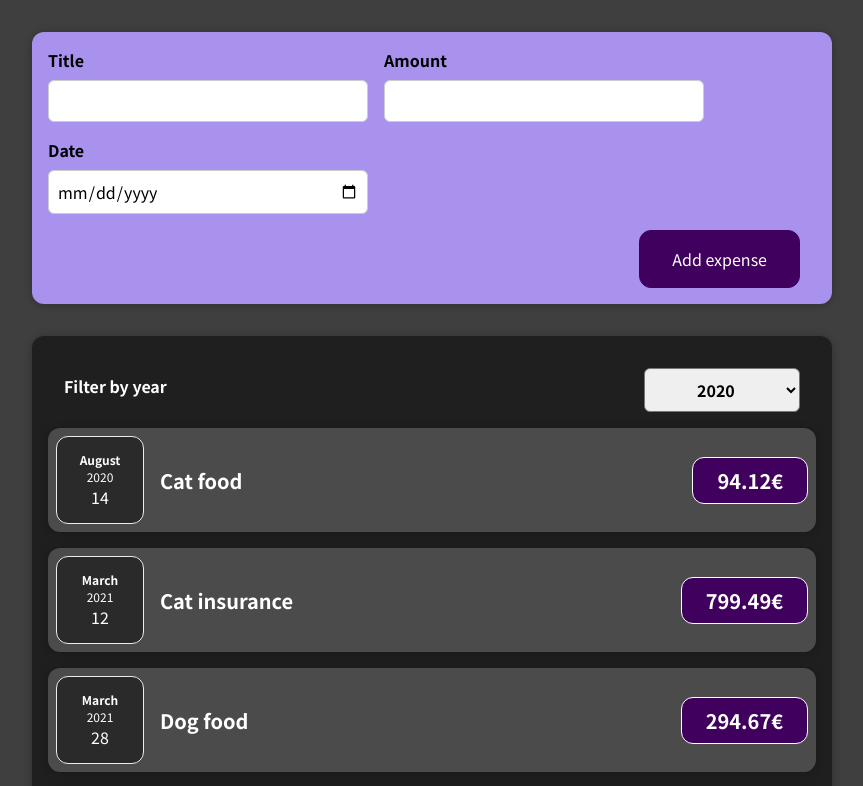
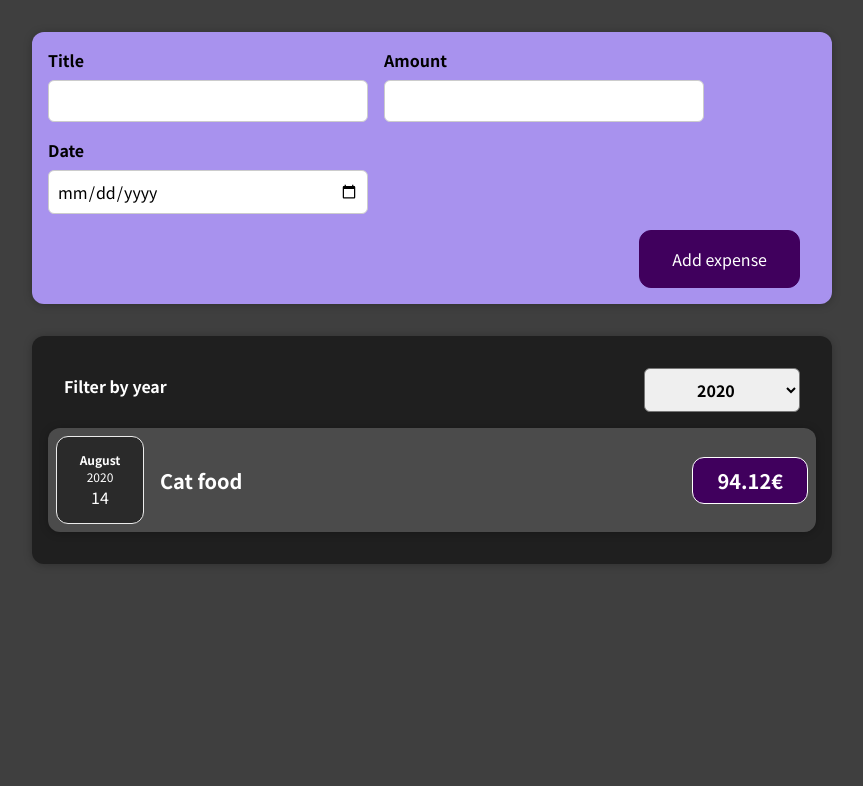
Before and after one commit to federerkristijan/my-first-react-app, a React (Create React App) app: page / in a window 1280 px wide. Shown: the top 786 px of the page, without its empty margins (208-1071 px from the left). Built offline with nearby package versions, Linux system fonts and the light colour scheme.

Commit message:
assingment 3 - cannot change year on the filter

```diff
--- a/src/App.js
+++ b/src/App.js
@@ -1,10 +1,9 @@
-import React from "react";
+import React, { useState } from "react";
 
 import NewExpense from "./components/NewExpense/NewExpense";
 import Expenses from "./components/Expenses/Expenses";
 
-const App = () => {
-  const expenses = [
+const initialExpenses = [
   {
     id: "e1",
     title: "Cat food",
@@ -31,9 +30,13 @@
   },
 ];
 
+const App = () => {
+  const [expenses, setExpenses] = useState(initialExpenses);
+
   const addExpenseHandler = (expense) => {
-    console.log("In App.js");
-    console.log(expense);
+    setExpenses(prevExpenses => {
+      return [expense, ...prevExpenses];
+    });
   };
 
   // return React.createElement(
--- a/src/components/Expenses/Expenses.js
+++ b/src/components/Expenses/Expenses.js
@@ -14,12 +14,18 @@
     setFilteredYear(selectedYear);
   };
 
+  // boolean filters the year filter
+  const filteredExpenses = props.items.filter(expense => {
+    return expense.date.getFullYear().toString() === filteredYear;
+  });
+
   return (
     <div>
       <Card className="expenses">
         <ExpensesFilter selected={filteredYear} onChangeFilter={filterChangeHandler} />
-        {props.items.map(expenses => (
+        {filteredExpenses.map(expenses => (
           <ExpenseItem
+            key={expenses.id}
             title={expenses.title}
             amount={expenses.amount}
             date={expenses.date}
```
Lines whose indentation alone changed are shown as unchanged.
